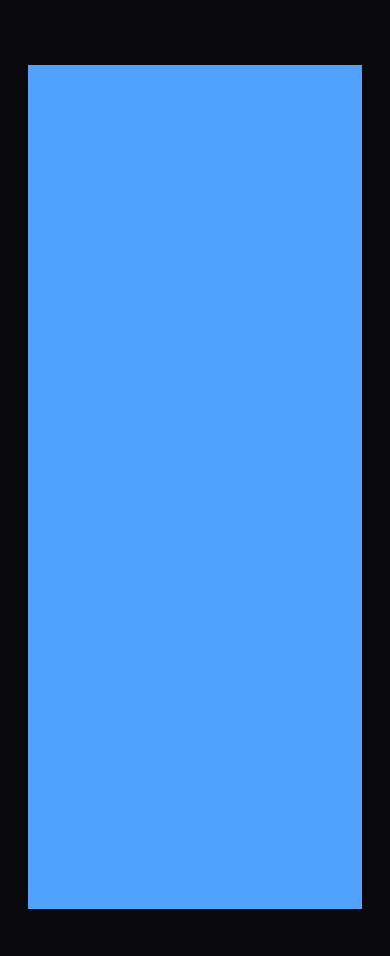
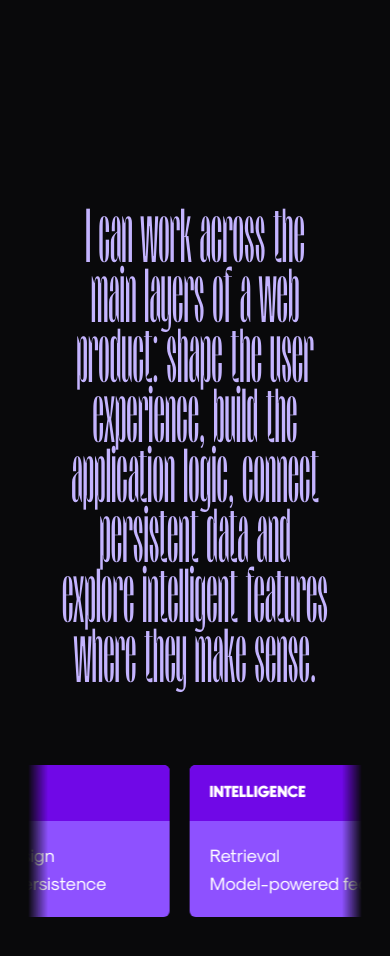
Before and after one commit to KashyapDas/Portfolio-2026, a React (Vite) app: page /skills in a window 390 px wide. Shown: the part 1630-2586 px from the top of the page. Built offline with nearby package versions, Linux system fonts and the light colour scheme.

Commit message:
complete skills section with the responsiveness feature

```diff
--- a/src/components/Skills.jsx
+++ b/src/components/Skills.jsx
@@ -3,6 +3,7 @@ import "../index.css"
 import { useGSAP } from '@gsap/react';
 import gsap from 'gsap';
 import ScrollPathText from "../miniComponent/ScrollPathText";
+import CardMarquee from "../miniComponent/CardMarquee";
 
 function Skills() {
 
@@ -51,10 +52,9 @@ function Skills() {
   const enableStackAnimation = contextSafe((e)=>{
     const card = e.currentTarget
     gsap.to(card,{
-      backgroundColor : "#E0FD60",
-      color : "black",
+      backgroundColor : "#6308CC",
       scale : 1.05,
-      duration : 0.8,
+      duration : 0.5,
       ease : "cubic-bezier(0.87, 0, 0.13, 1)"
     })
   })
@@ -63,9 +63,8 @@ function Skills() {
     const card = e.currentTarget
     gsap.to(card,{
       backgroundColor : "#8E51FF",
-      color : "white",
       scale : 1,
-      duration : 0.8,
+      duration : 0.5,
       ease : "cubic-bezier(0.87, 0, 0.13, 1)"
     })
   })
@@ -91,7 +90,7 @@ function Skills() {
         </div>
 
         {/* The 2nd effect */}
-        <div className='w-full h-fit'>
+        <div className='w-full h-fit pt-15 lg:pt-30'>
             <ScrollPathText
               items={[
                 "One Unified Product,",
@@ -103,8 +102,12 @@ function Skills() {
             />
         </div>
 
-        <div className='bg-blue-400 w-full h-screen'>
+        <div className='w-full h-fit flex items-center justify-center pt-20 lg:pt-30'>
+              <h1 className='w-[80%] knife text-6xl lg:text-9xl text-center text-violet-300 cursor-pointer'>I can work across the main layers of a web product: shape the user experience, build the application logic, connect persistent data and explore intelligent features where they make sense.</h1>
+        </div>
 
+        <div className="w-full py-10">
+            <CardMarquee />
         </div>
 
     </div>
--- a/src/index.css
+++ b/src/index.css
@@ -39,6 +39,16 @@
   src: url("./fonts/Morganite-SemiBold.ttf");
 }
 
+@font-face {
+  font-family: "knife";
+  src: url("./fonts/Pierknife-Regular.otf");
+}
+
+@font-face {
+  font-family: "slito";
+  src: url("./fonts/Slito-Regular.otf");
+}
+
 
 body {
   margin: 0;
@@ -73,7 +83,7 @@ html::-webkit-scrollbar {
 }
 
 .home-hero{
-  font-family: newake;
+  font-family: "newake";
 }
 
 .home-subtitle{
@@ -103,3 +113,12 @@ html::-webkit-scrollbar {
 .morganoBold{
   font-family: "morganoBold";
 }
+
+.knife{
+  font-family: "knife";
+  font-weight: 100 !important;
+}
+
+.slito{
+  font-family: "slito";
+}
--- /dev/null
+++ b/src/miniComponent/CardMarquee.jsx
@@ -0,0 +1,162 @@
+import { useEffect, useRef, useState } from "react";
+import gsap from "gsap";
+import { useGSAP } from "@gsap/react";
+
+gsap.registerPlugin(useGSAP);
+
+const DEFAULT_CARDS = [
+  {
+    title: "User Experience",
+    lines: ["Responsive UI", "Interaction & motion"],
+  },
+  {
+    title: "Application",
+    lines: ["Components", "APIs & business logic"],
+  },
+  {
+    title: "Data",
+    lines: ["Schema design", "Queries & persistence"],
+  },
+  {
+    title: "Intelligence",
+    lines: ["Retrieval", "Model-powered features"],
+  },
+];
+const CardMarquee = ({
+  cards = DEFAULT_CARDS,
+  speed = 100, // px per second
+  gap = 20, // px between cards
+  fade = true, // soft fade on the left/right edges
+  className = "",
+  cardClassName = "w-65 md:w-75",
+}) => {
+  const rootRef = useRef(null);
+  const trackRef = useRef(null);
+  const setRef = useRef(null); // ONE set of cards, used for measuring
+
+  const [metrics, setMetrics] = useState({ repeat: 2, groupW: 0 });
+
+  // Stable key so an inline `cards` array doesn't restart the animation.
+  const cardsKey = JSON.stringify(cards);
+
+  /* ------------------------------------------------------------------ */
+  /* 1. Measure: how many times must the set repeat to fill the screen?  */
+  /* ------------------------------------------------------------------ */
+  useEffect(() => {
+    const root = rootRef.current;
+    if (!root) return;
+    let raf;
+
+    const measure = () => {
+      const setW = setRef.current?.offsetWidth || 0;
+      if (!setW) return;
+      const repeat = Math.max(1, Math.ceil(root.clientWidth / setW));
+      const groupW = setW * repeat;
+      setMetrics((prev) =>
+        prev.repeat === repeat && prev.groupW === groupW ? prev : { repeat, groupW }
+      );
+    };
+
+    const schedule = () => {
+      cancelAnimationFrame(raf);
+      raf = requestAnimationFrame(measure);
+    };
+
+    const ro = new ResizeObserver(schedule);
+    ro.observe(root);
+    ro.observe(setRef.current);
+    document.fonts?.ready?.then(schedule);
+    schedule();
+
+    return () => {
+      cancelAnimationFrame(raf);
+      ro.disconnect();
+    };
+  }, [cardsKey, gap]);
+
+  /* ------------------------------------------------------------------ */
+  /* 2. Animate: right -> left, forever, constant speed                  */
+  /* ------------------------------------------------------------------ */
+  useGSAP(
+    () => {
+      const { groupW } = metrics;
+      if (!groupW || !trackRef.current) return;
+
+      const reduceMotion = window.matchMedia("(prefers-reduced-motion: reduce)").matches;
+      if (reduceMotion) return;
+
+      gsap.fromTo(
+        trackRef.current,
+        { x: 0 },
+        {
+          x: -groupW,
+          duration: groupW / speed,
+          ease: "none",
+          repeat: -1,
+        }
+      );
+    },
+    { scope: rootRef, dependencies: [metrics.groupW, speed], revertOnUpdate: true }
+  );
+
+  /* ------------------------------------------------------------------ */
+
+  const renderSet = (setKey, hidden, ref) => (
+    <div key={setKey} ref={ref} className="flex shrink-0 pt-10 lg:pt-20" aria-hidden={hidden || undefined}>
+      {cards.map((card, i) => (
+        <article
+          key={`${setKey}-${i}`}
+          className={`shrink-0 overflow-hidden rounded-md bg-violet-500 ${cardClassName}`}
+          style={{ marginRight: gap }}
+        >
+          <header className="bg-violet-700 px-5 py-4">
+            <h3 className="home-hero text-base font-extralight uppercase tracking-wide md:text-xl text-white">
+              {card.title}
+            </h3>
+          </header>
+          <ul className="px-5 py-5 text-sm leading-relaxed text-neutral-500 md:text-base">
+            {card.lines.map((line, j) => (
+              <li className="home-subtitle text-white text-lg" key={j}>{line}</li>
+            ))}
+          </ul>
+        </article>
+      ))}
+    </div>
+  );
+
+  const renderGroup = (groupKey, hidden) => (
+    <div key={groupKey} className="flex shrink-0" aria-hidden={hidden || undefined}>
+      {Array.from({ length: metrics.repeat }, (_, r) =>
+        renderSet(
+          `${groupKey}-${r}`,
+          hidden || r > 0,
+          groupKey === "a" && r === 0 ? setRef : undefined
+        )
+      )}
+    </div>
+  );
+
+  return (
+    <div
+      ref={rootRef}
+      className={`relative w-full overflow-hidden ${className}`}
+      style={
+        fade
+          ? {
+              maskImage:
+                "linear-gradient(to right, transparent, #000 6%, #000 94%, transparent)",
+              WebkitMaskImage:
+                "linear-gradient(to right, transparent, #000 6%, #000 94%, transparent)",
+            }
+          : undefined
+      }
+    >
+      <div ref={trackRef} className="flex w-max will-change-transform">
+        {renderGroup("a", false)}
+        {renderGroup("b", true)}
+      </div>
+    </div>
+  );
+};
+
+export default CardMarquee;
```
Also changed, not shown: src/fonts/Pierknife-Regular.otf (added), src/fonts/Slito-Regular.otf (added).
